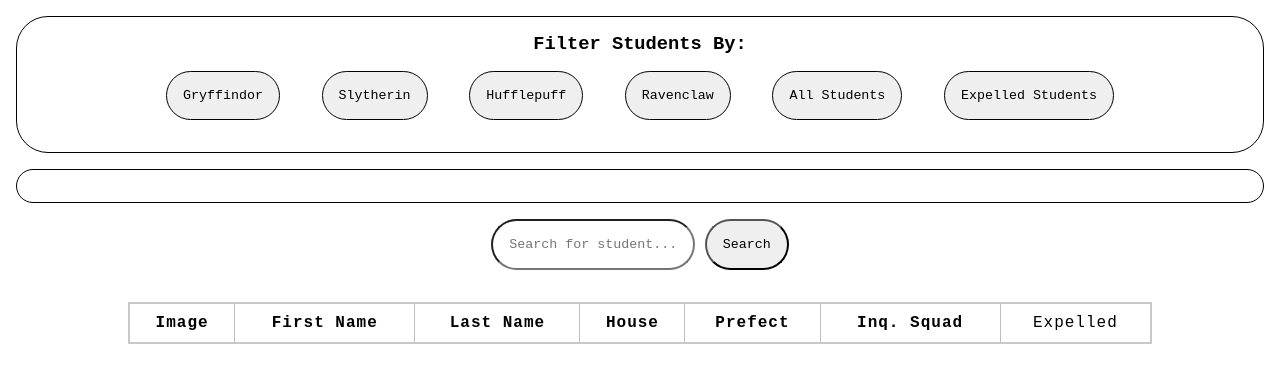
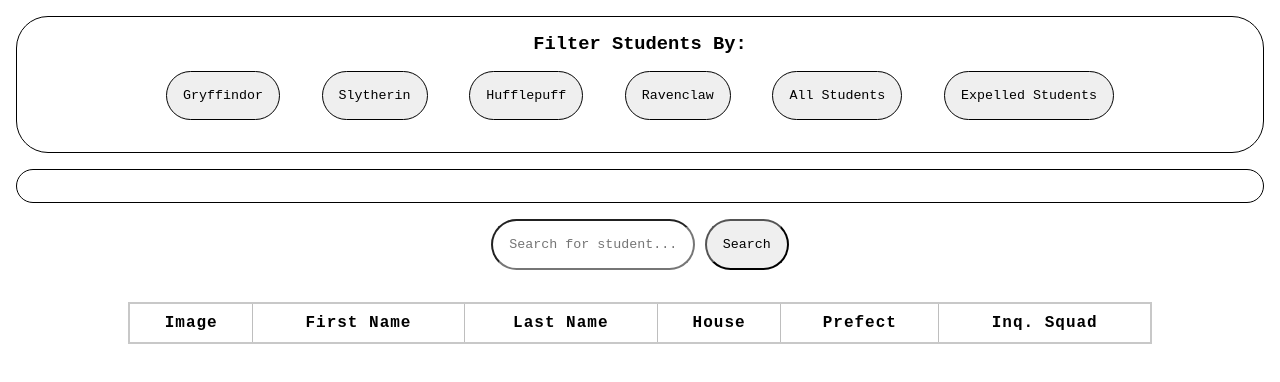
Before and after one commit to henrynavntoft/henry-navntoft_hacked_hogwarts, a plain HTML site: page index.html in a window 1280 px wide. Drawn offline with Linux system fonts and the light colour scheme; no server answers.

Commit message:
Minor changes

```diff
--- a/index.html
+++ b/index.html
@@ -53,7 +53,7 @@
                 <th>Blood</th> -->
                 <th>Prefect</th>
                 <th>Inq. Squad</th>
-                <td>Expelled</td>
+                <!-- <td>Expelled</td> -->
             </tr>
         </thead>
         <tbody>
@@ -75,7 +75,7 @@
 
             <td data-field="winner">Prefect</td>
             <td data-field="stars">Inq. Squad</td>
-            <td data-field="expelled">Expelled</td>
+            <!-- <td data-field="expelled">Expelled</td> -->
         </tr>
     </template>
 
--- a/script.js
+++ b/script.js
@@ -580,8 +580,8 @@ function displayStudent(student) {
   //HOUSE
   clone.querySelector("[data-field=house]").textContent = student.house;
 
-  //EXPELLED
-  clone.querySelector("[data-field=expelled]").textContent = student.expelled;
+  // //EXPELLED
+  // clone.querySelector("[data-field=expelled]").textContent = student.expelled;
 
   // //GENDER
   // clone.querySelector("[data-field=gender]").textContent = student.gender;
```
